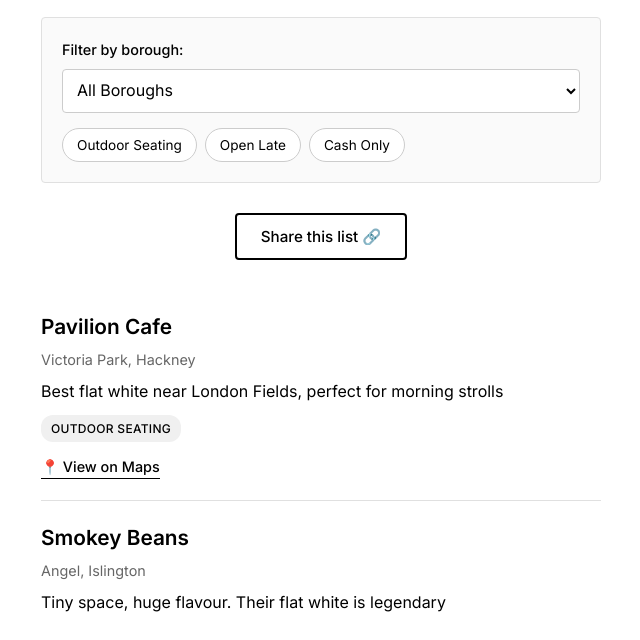
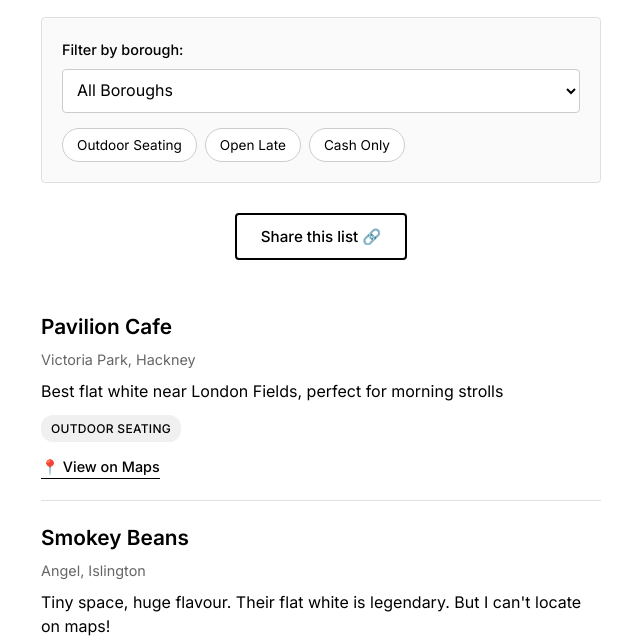
Before and after one commit to nads205/london-bites, a plain HTML site: page coffee.html in a window 1280 px wide. Shown: the part 160-800 px from the top of the page, without its empty margins (319-959 px from the left). Drawn offline with Linux system fonts and the light colour scheme.

Commit message:
more updates

```diff
--- a/coffee.html
+++ b/coffee.html
@@ -53,7 +53,7 @@
             <div class="list-item" data-borough="islington" data-tags="">
                 <h3 class="item-name">Smokey Beans</h3>
                 <p class="item-location">Angel, Islington</p>
-                <p class="item-description">Tiny space, huge flavour. Their flat white is legendary</p>
+                <p class="item-description">Tiny space, huge flavour. Their flat white is legendary. But I can't locate on maps!</p>
                 <div class="item-tags">
                 </div>
                 <a href="https://maps.google.com/?q=Smokey+Beans+Angel+London" target="_blank" class="map-link">📍 View on Maps</a>
```
